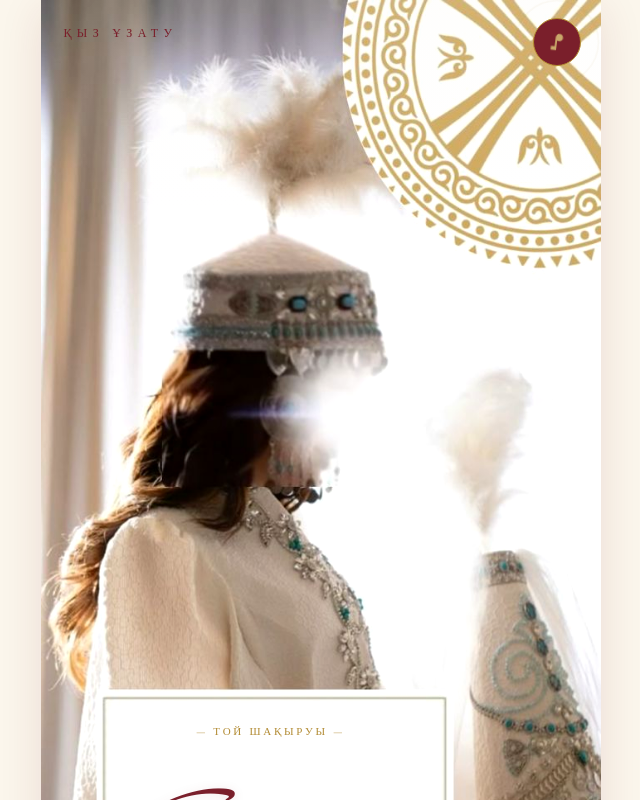
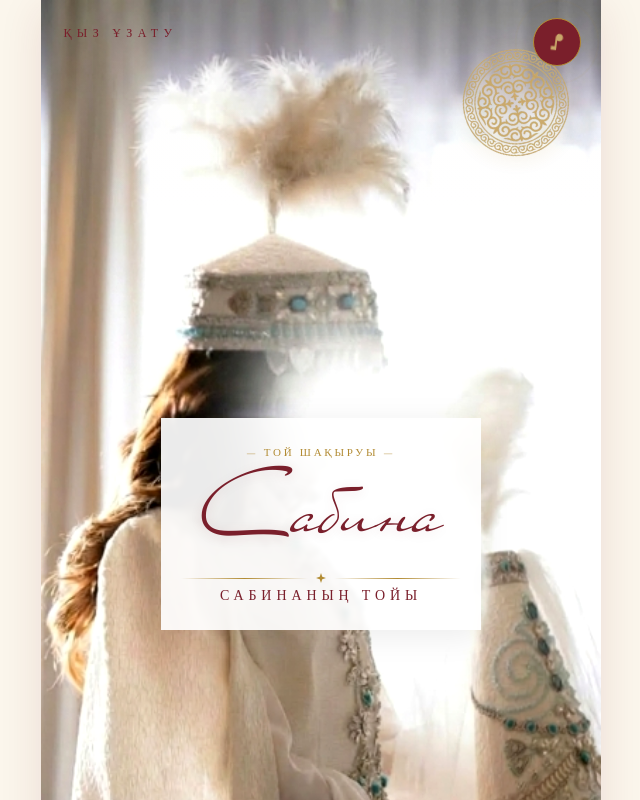
Before and after one commit to usern23/kyz-uzatu, a React (Vite) app: page / in a window 1280 px wide. Shown: the top 800 px of the page, without its empty margins (319-959 px from the left). Built offline with nearby package versions, Linux system fonts and the light colour scheme.

Commit message:
feat: new bride photo, rotating ornament, centered white card

```diff
--- a/src/components/Hero.tsx
+++ b/src/components/Hero.tsx
@@ -11,7 +11,11 @@ export default function Hero({ data }: Props) {
         <p className="hero-kicker">Қыз ұзату</p>
 
         <div className="hero-photo" aria-hidden="true">
-          <img src={`${import.meta.env.BASE_URL}img/pinterest-hero.jpg`} alt="" />
+          <img src={`${import.meta.env.BASE_URL}img/tilda/bride-saukele.jpg`} alt="" />
+        </div>
+
+        <div className="hero-orn" aria-hidden="true">
+          <img src={`${import.meta.env.BASE_URL}img/tilda/big-orn-3.webp`} alt="" />
         </div>
 
         <div className="hero-text">
--- a/src/styles.css
+++ b/src/styles.css
@@ -202,19 +202,18 @@ img { max-width: 100%; display: block; }
   z-index: 2;
 }
 
-/* ── Вращающийся орнамент накрывает статичный из фото (верхний правый) ── */
+/* ── Вращающийся орнамент в правом верхнем углу ── */
 .hero-orn {
   position: absolute;
-  /* статичный в фото: ~top 0, right 0, ширина ~42% фото */
-  top: -1%;
-  right: -1%;
-  width: 44%;
+  top: 4%;
+  right: 4%;
+  width: 22%;
+  max-width: 140px;
   aspect-ratio: 1;
   z-index: 3;
   pointer-events: none;
-  /* подбираем тон под золото фото-орнамента */
   opacity: 0.95;
-  filter: drop-shadow(0 2px 8px rgba(178,139,51,0.15));
+  filter: drop-shadow(0 2px 10px rgba(178,139,51,0.25));
 }
 .hero-orn img {
   width: 100%;
@@ -240,24 +239,27 @@ img { max-width: 100%; display: block; }
 }
 
 /*
-  Белый прямоугольник в фото находится:
-  left ~5%  top ~57%  width ~50%  height ~30%
-  Текст центрируем внутри него.
+  Белый прямоугольник по центру с именем невесты
 */
 .hero-text {
   position: absolute;
-  left: 16%;
-  width: 50%;
-  top: 60%;
-  height: 40%;
+  left: 50%;
+  top: 50%;
+  transform: translate(-50%, -50%);
+  width: 76%;
+  max-width: 320px;
   z-index: 4;
   display: flex;
   flex-direction: column;
   align-items: center;
   justify-content: center;
   text-align: center;
-  padding: 2% 4%;
+  padding: 28px 20px 26px;
   box-sizing: border-box;
+  background: rgba(255, 255, 255, 0.92);
+  backdrop-filter: blur(2px);
+  -webkit-backdrop-filter: blur(2px);
+  box-shadow: 0 6px 30px rgba(0, 0, 0, 0.08);
 }
 
 .hero-text .pre-name {
@@ -266,13 +268,13 @@ img { max-width: 100%; display: block; }
   text-transform: uppercase;
   font-size: clamp(8px, 2vw, 11px);
   color: var(--gold);
-  margin-bottom: 60px;
+  margin-bottom: 14px;
   white-space: nowrap;
 }
 
 .bride-name {
   font-family: 'KZCarolina', 'Great Vibes', cursive;
-  font-size: clamp(52px, 18vw, 120px);
+  font-size: clamp(48px, 14vw, 96px);
   font-weight: 500;
   color: var(--rose);
   line-height: 1;
```
Also changed, not shown: public/img/tilda/bride-saukele.jpg (added).
